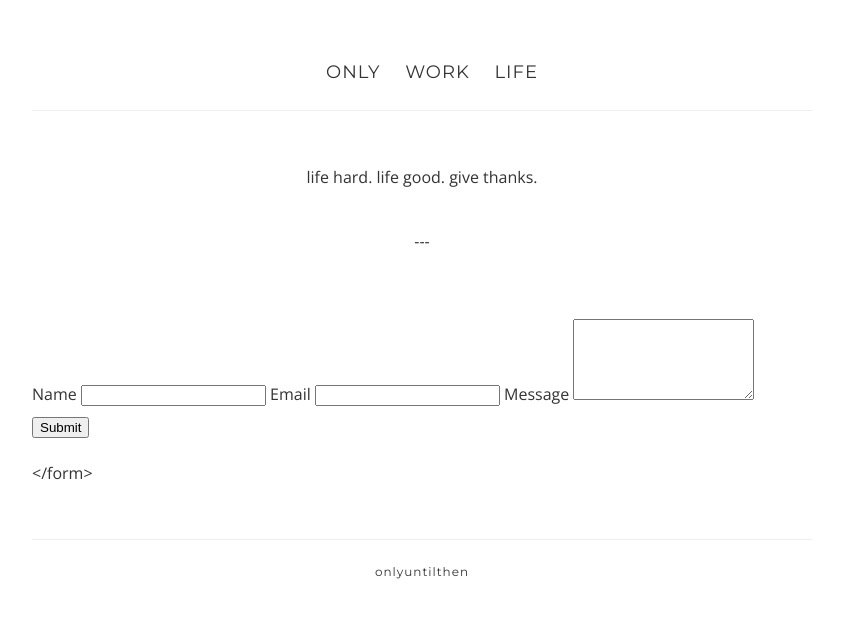
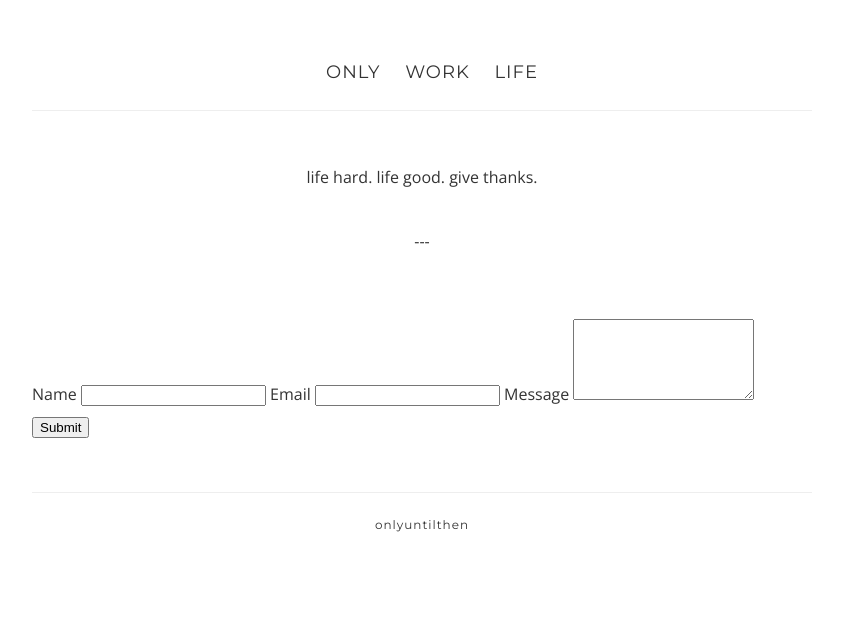
Before and after one commit to onlyuntilthen/onlyuntilthen.github.io, a Jekyll site: the page built from life.md, in a window 1280 px wide. Shown: the top 618 px of the page, without its empty margins (218-1061 px from the left). Built offline with Jekyll 4.4.1, drawn with Linux system fonts in a browser that asks for light colours.

Commit message:
form v1_correction

```diff
--- a/life.md
+++ b/life.md
@@ -22,4 +22,3 @@ description: life life
   </fieldset>
   <input type="submit" value="Submit">
 </form>
-</form>
```
